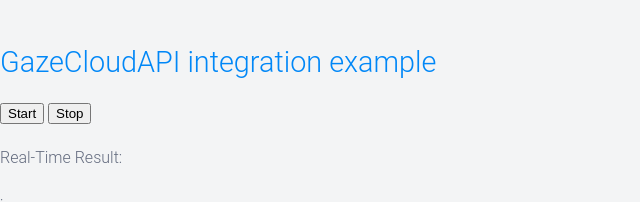
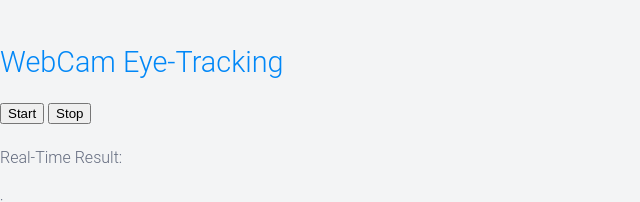
Before and after one commit to stankogavric/stankogavric.github.io, a plain HTML site: page index.html in a window 1280 px wide. Shown: the top 202 px of the page, without its empty margins (0-640 px from the left). Drawn offline with Linux system fonts and the light colour scheme; no server answers.

Commit message:
no message

```diff
--- a/index.html
+++ b/index.html
@@ -2,7 +2,7 @@
 <html>
 
 <head>
-   <title>GazeCloudAPI</title>
+   <title>WebCam Eye-Tracking</title>
 
 
 
@@ -95,7 +95,7 @@
 </head>
 
 <body>
-   <h1>GazeCloudAPI integration example</h1>
+   <h1>WebCam Eye-Tracking</h1>
    <button type="button" onclick="GazeCloudAPI.StartEyeTracking();">Start</button>
    <button type="button" onclick="GazeCloudAPI.StopEyeTracking();">Stop</button>
    <div>
```
Also changed, not shown: check.html (+1 -1 lines).
